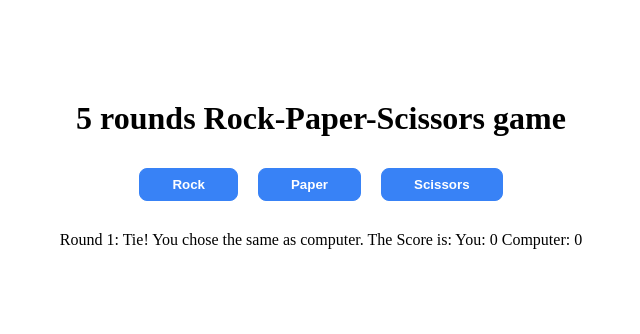
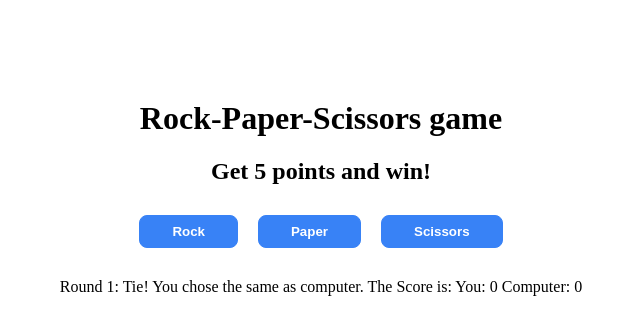
Before and after one commit to BigWojtek7/odin-rock-paper-scissors, a plain HTML site: page index.html in a window 1280 px wide. Both pictures are taken after a click on the button "Rock". Shown: the whole page, without its empty margins (319-959 px from the left). Drawn offline with Linux system fonts and the light colour scheme.

Commit message:
Change rules of the game
You play to 5 wins not to 5 rounds

```diff
--- a/index.html
+++ b/index.html
@@ -5,7 +5,7 @@
     <title></title>
     <script src="script.js" defer></script>
     <style>
-      body{
+      body {
         text-align: center;
         margin: 100px;
       }
@@ -19,17 +19,15 @@
         margin: 10px;
 
       }
-
       div {
         margin: 20px;
       }
-
-
     </style>
   </head>
 
   <body>
-    <h1>5 rounds Rock-Paper-Scissors game</h1>
+    <h1>Rock-Paper-Scissors game</h1>
+    <h2>Get 5 points and win!</h2>
     <div class="container"></div>
   </body>
 </html>
--- a/script.js
+++ b/script.js
@@ -71,23 +71,23 @@ function playGame(){
   const divRoundText = document.createElement('div');
   container.appendChild(divRoundText);
 
-  let count = 1;
+  let roundCounter = 1;
   const buttons = document.querySelectorAll('button');
 
   buttons.forEach((button) => {
     button.addEventListener('click', () => {
       let userChoice = button.value;
-      divRoundText.textContent = `Round ${count++}:
+      divRoundText.textContent = `Round ${roundCounter++}:
       ${singleRound(getComputerChoice(), userChoice)}
       The Score is: You: ${userScore} Computer: ${computerScore}`;
-      if (count > 5){
+      if (computerScore === 5 || userScore === 5){
         buttons.forEach(button => button.disabled = true);
         if (computerScore < userScore){
-          divFinalText.textContent = `You won after 5 rounds.The Final Score is: You: ${userScore} Computer: ${computerScore}`;
+          divFinalText.textContent = `You won. The Final Score is: You: ${userScore} Computer: ${computerScore}`;
         } else if (computerScore > userScore){
-          divFinalText.textContent =`You lost after 5 rounds. The Final Score is: You: ${userScore} Computer: ${computerScore}`;
+          divFinalText.textContent =`You lost. The Final Score is: You: ${userScore} Computer: ${computerScore}`;
         } else {
-          divFinalText.textContent =`There is a tie after 5 rounds. The Final Score is: You: ${userScore} Computer: ${computerScore}`;
+          divFinalText.textContent =`There is a tie. The Final Score is: You: ${userScore} Computer: ${computerScore}`;
         }
       };
     });
```
